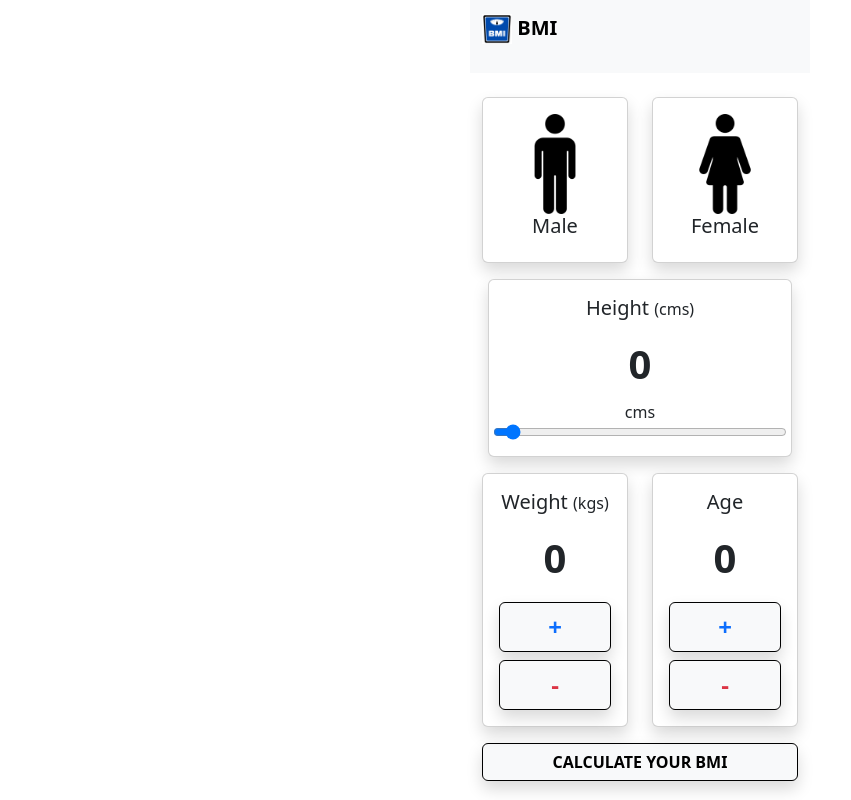
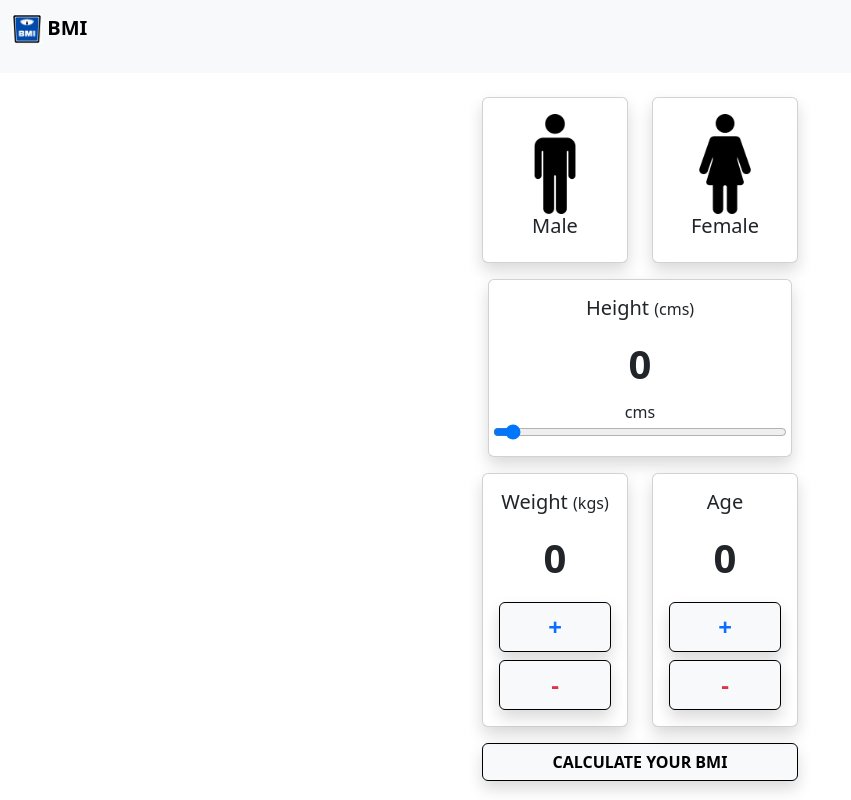
Before and after one commit to Conrado916645/BMI-Calculator, a plain HTML site: page index.html in a window 1280 px wide. Shown: the whole page, without its empty margins (0-851 px from the left). Drawn offline with nearby package versions, Linux system fonts and the light colour scheme.

Commit message:
change navbar behavior

```diff
--- a/static/css/style.css
+++ b/static/css/style.css
@@ -1,4 +1,4 @@
-html body{
+main{
     margin: 0;
     padding: 0;
     box-sizing: border-box;
```
